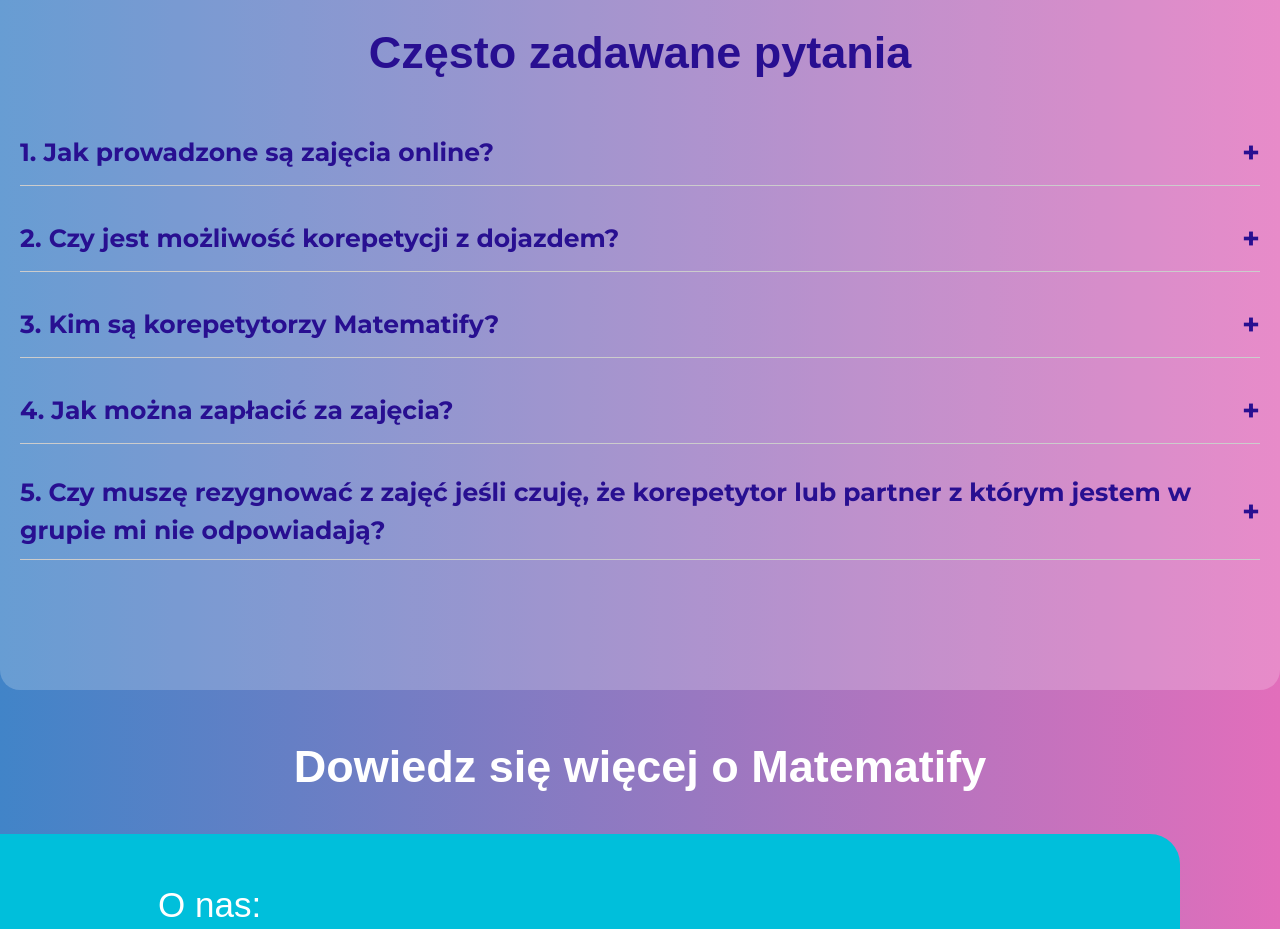
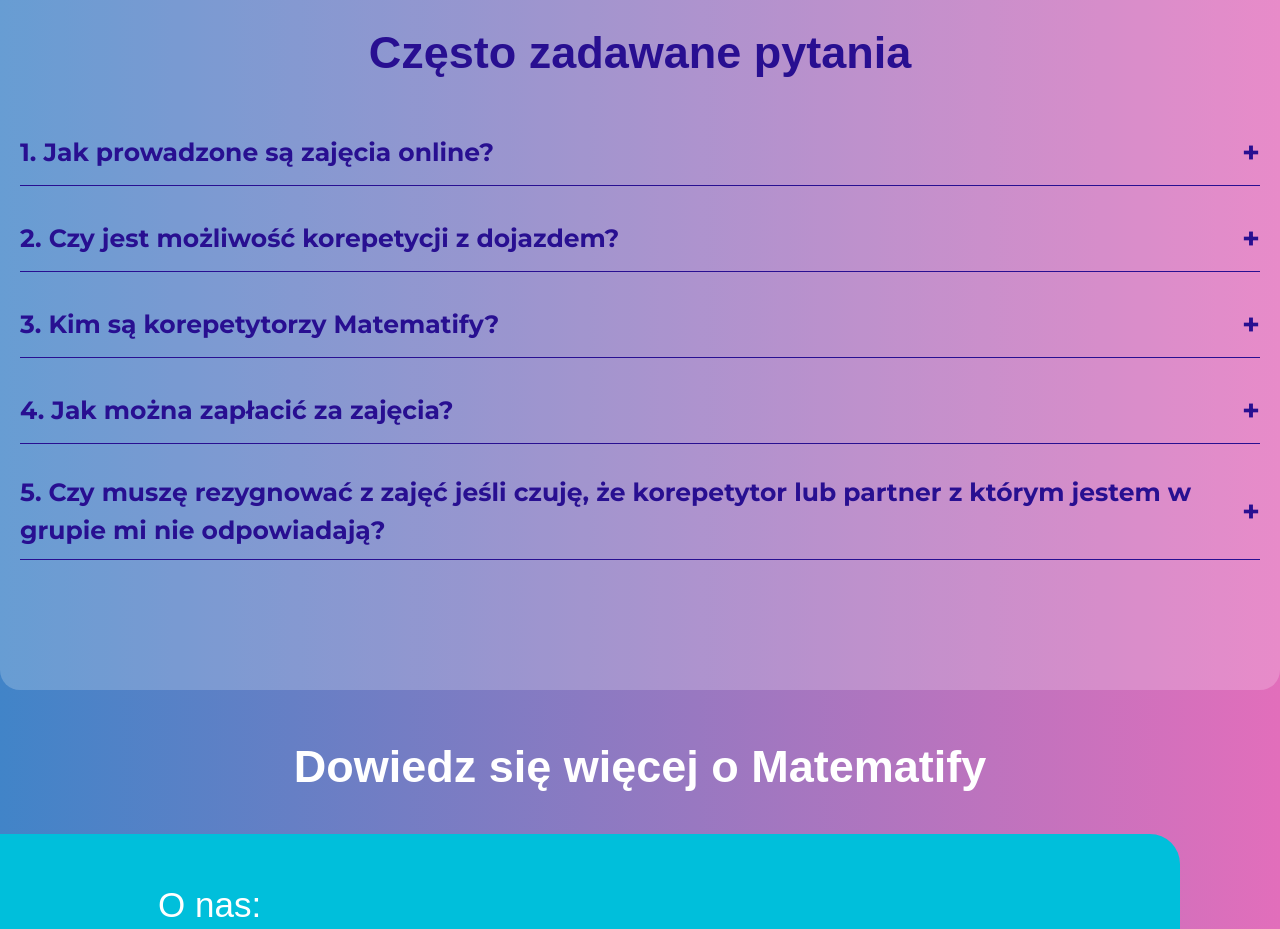
Before and after one commit to konradjozefczyk/matematifa, a plain HTML site: page index.html in a window 1280 px wide. Shown: the part 6620-7549 px from the top of the page. Drawn offline with nearby package versions, Linux system fonts and the light colour scheme; a web font is replaced by a local one.

Commit message:
poprawiony kolor

```diff
--- a/main.scss/main.scss
+++ b/main.scss/main.scss
@@ -551,7 +551,7 @@ header {
 }
 
 .faq-item {
-    border-bottom: 1px solid #ccc;
+    border-bottom: 1px solid #280f91;
     padding-bottom: 10px;
 	margin-bottom: 30px;
 }
```
Also changed, not shown: css/main.css, 1 other file.
